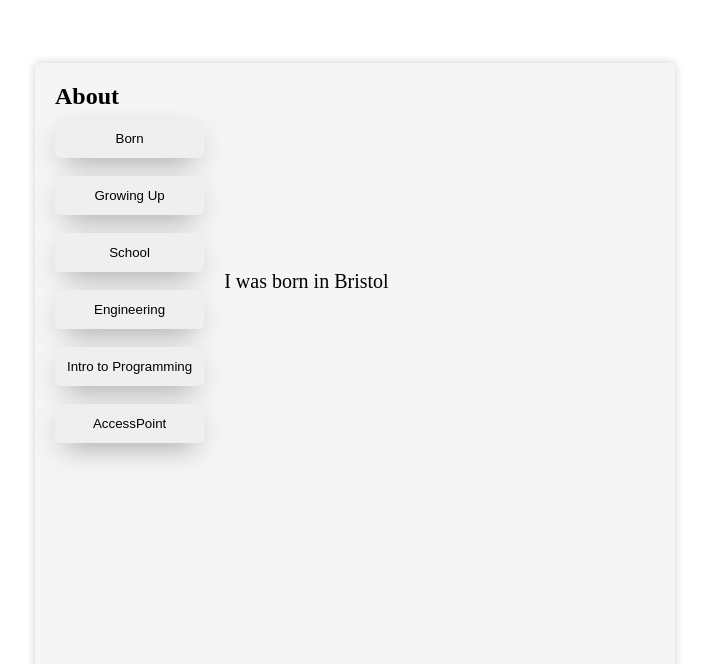
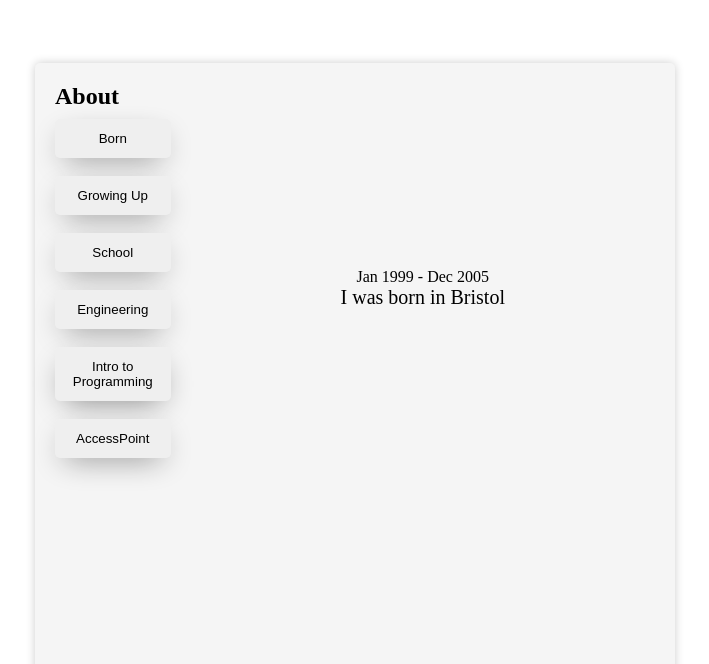
Before and after one commit to LukeWebster-Khan/Portfolio, a Next.js app: page / in a window 1280 px wide. Shown: the part 737-1401 px from the top of the page, without its empty margins (285-994 px from the left). Built offline with nearby package versions, Linux system fonts and the light colour scheme; a web font is replaced by a local one.

Commit message:
installed css transition and styled about content

```diff
--- a/components/About.js
+++ b/components/About.js
@@ -1,12 +1,17 @@
 import React, { useState } from "react";
 import styles from "../styles/Page.module.scss";
 import data from "../public/about.json";
+import { motion } from "framer-motion";
+import { CSSTransition } from "react-transition-group";
+
 const About = () => {
   const [active, setActive] = useState(0);
+
   const onChange = (e) => {
     setActive(e.target.getAttribute("data-index"));
   };
   return (
+    <CSSTransition key={1} timeout={250}>
       <section className={styles.about} id="about">
         <h1>About</h1>
         <div className={styles.about__container}>
@@ -55,10 +60,22 @@ const About = () => {
             </button>
           </div>
           <div className={styles.about__content}>
+            <motion.p
+              animate={{
+                x: 0,
+                opacity: 1,
+              }}
+              transition={{
+                duration: 1,
+              }}
+            >
+              {data[active].date}
+            </motion.p>
             <p className={styles.about__desc}>{data[active].desc}</p>
           </div>
         </div>
       </section>
+    </CSSTransition>
   );
 };
 export default About;
--- a/package.json
+++ b/package.json
@@ -13,7 +13,8 @@
     "next": "12.3.1",
     "react": "18.2.0",
     "react-dom": "18.2.0",
-    "react-icons": "^4.6.0"
+    "react-icons": "^4.6.0",
+    "react-transition-group": "^4.4.5"
   },
   "devDependencies": {
     "eslint": "8.25.0",
--- a/styles/Page.module.scss
+++ b/styles/Page.module.scss
@@ -37,7 +37,10 @@
   }
   &__content {
     display: flex;
+    flex-direction: column;
+    justify-content: center;
     align-items: center;
     margin-left: 20px;
+    width: 100%;
   }
 }
```
Also changed, not shown: 1 other file (tests, documents, lock files or other folders). Lines whose indentation alone changed are shown as unchanged.
